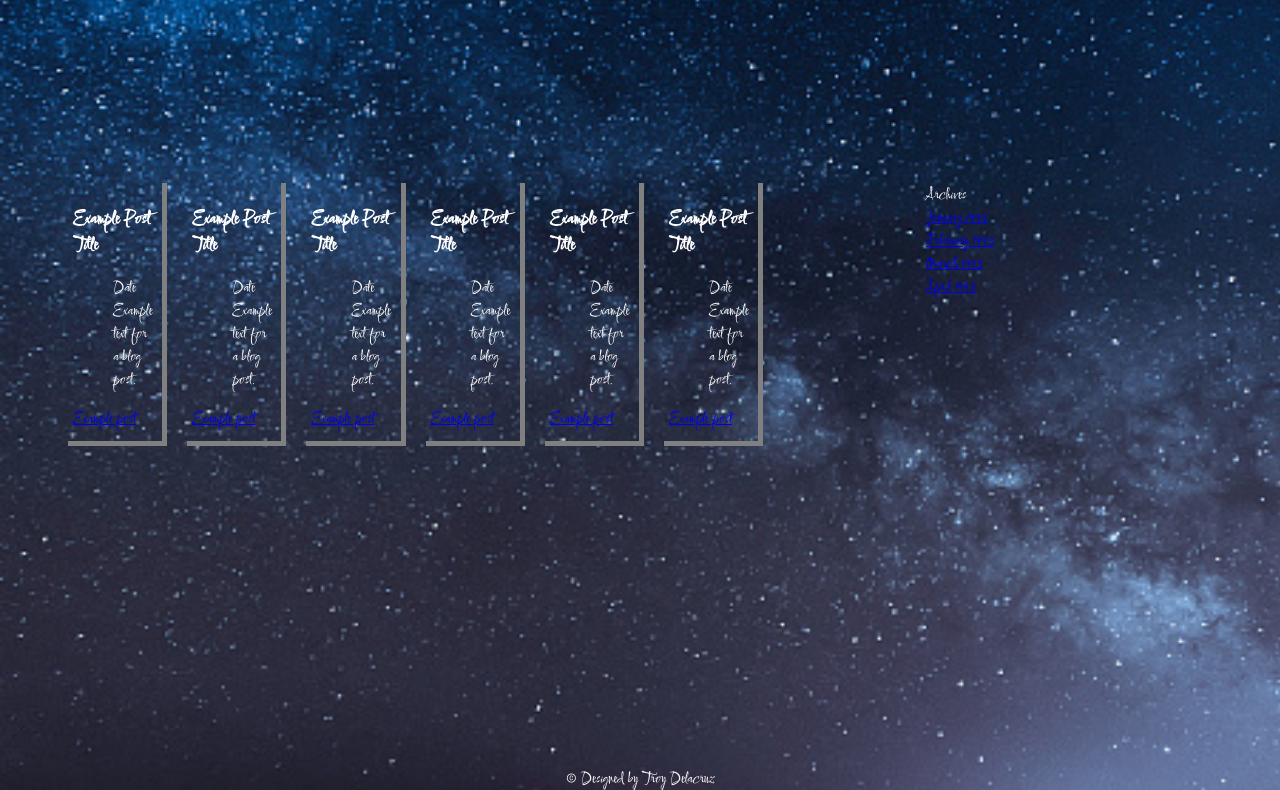
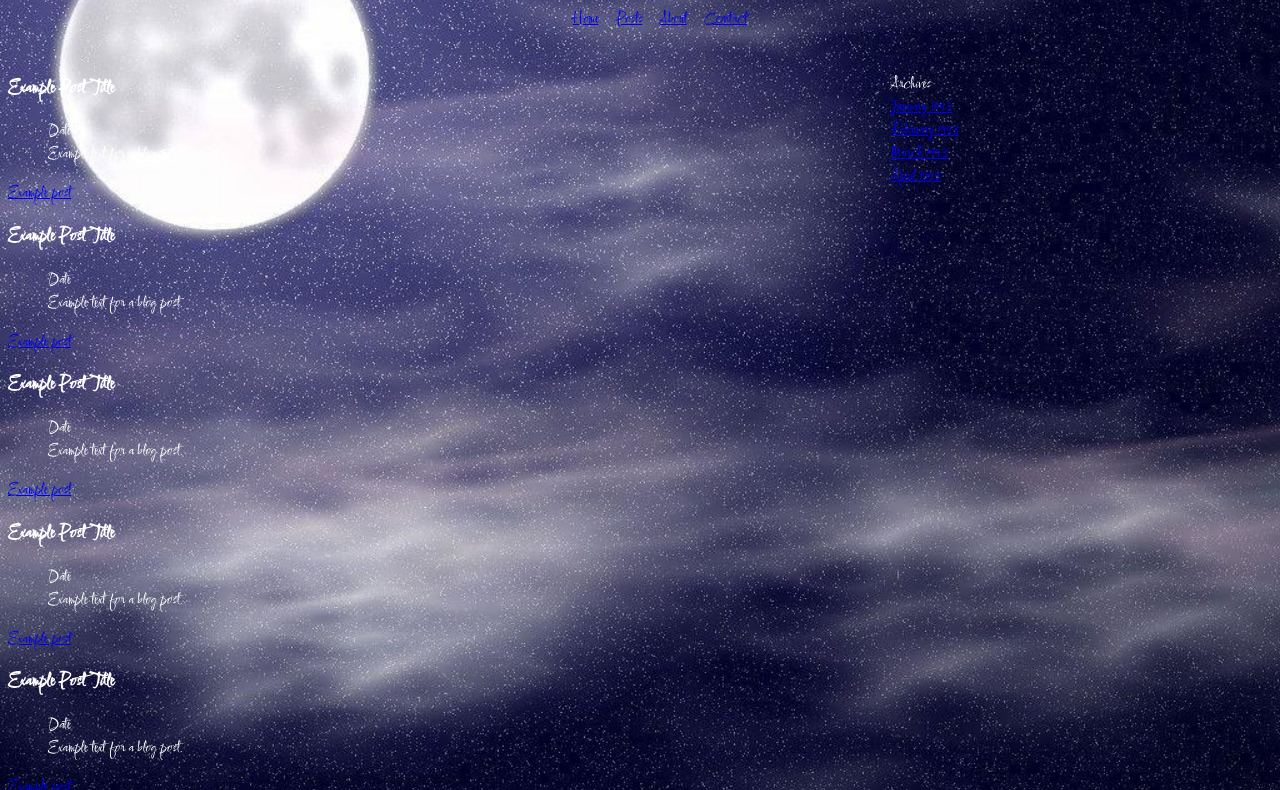
Before and after one commit to TroyDelacruz/Udacity, a plain HTML site: page blog-website-submission/HTML/index.html in a window 1280 px wide. Shown: the part 127-917 px from the top of the page. Drawn offline with Linux system fonts and the light colour scheme.

Commit message:
Finished fixing design, may adjust later.

```diff
--- a/blog-website-submission/CSS/blog.css
+++ b/blog-website-submission/CSS/blog.css
@@ -1,24 +1,19 @@
-h1 {
-    margin-left: 30px;
-    text-decoration: underline;
+header {
+    display: grid;
+    grid-area: hd;
+    justify-content: center;
 }
 
-input[type=text] {
-    float: right;
-    padding: 6px;
-    border: none;
-    margin-top: 8px;
-    margin-right: 16px;
-    font-size: 17px;
+.sidebar {
+    display: grid;
+    grid-area: sd;
+    justify-content: flex-start;
 }
 
 .content {
-    display: grid;
     grid-area: main;
-    grid-template-columns: 50% 50%;
-    grid-template-rows: 50% 50%;
 }
 
-.footer {
+footer {
     grid-area: ft;
 }
--- a/blog-website-submission/CSS/main.css
+++ b/blog-website-submission/CSS/main.css
@@ -6,7 +6,7 @@
 
 body {
     font-family: 'Comforter', cursive, monospace;
-    background-image: url(../Images/starryimg1.jpg);
+    background-image: url(../Images/moonimg4.jpg);
     background-repeat: no-repeat;
     background-size: cover;
     color: white;
@@ -14,19 +14,12 @@ body {
 
 .container {
     display: grid;
-    grid-template-columns: 300px 300px 300px;
-    grid-template-rows: 250px 600px;
+    grid-template-columns: 1fr 1fr 1fr;
+    grid-template-rows: auto;
     grid-template-areas:
-    "hd hd hd hd hd"
-    "sd sd main main main"
-    "ft ft ft ft ft";
-    padding: 25px;
-    margin: 20px;
+    "hd hd hd hd"
+    "sd sd main main"
+    "ft ft ft ft";
+    grid-gap: 10px;
+    height: calc(100vh - 10px);
 }
-
-.box {
-    display: flex;
-    align-items: flex-start;
-    justify-content: space-evenly;
-    width: 100%;
-}
--- a/blog-website-submission/CSS/navbar.css
+++ b/blog-website-submission/CSS/navbar.css
@@ -3,11 +3,6 @@
     list-style: none;
     justify-content: space-between;
     align-items: center;
-}
-
-.navbar {
-    overflow: hidden;
-    list-style: none;
 }
 
 .nav-links li {
@@ -18,6 +13,10 @@
     list-style: none;
 }
 
-.navbar a:hover {
+.nav-links a:hover {
     color: lightseagreen;
 }
+
+.nav-links-2 a:hover {
+    color: lightseagreen;
+}
--- a/blog-website-submission/CSS/styles.css
+++ b/blog-website-submission/CSS/styles.css
@@ -1,8 +1,3 @@
-.header {
-    display: grid;
-    grid-area: hd;
-}
-
 h1 {
     text-align: center;
     margin-left: 30px;
@@ -12,24 +7,11 @@ ul {
     list-style: none;
 }
 
-.sidebar {
-    display: grid;
-    grid-template-columns: 50% 50%;
-    grid-template-rows: 50% 50%;
-    grid-area: sd;
+input[type=text] {
+    float: right;
+    padding: 6px;
+    border: none;
+    margin-top: 8px;
+    margin-right: 16px;
+    font-size: 17px;
 }
-
-.blogs {
-    box-shadow: 5px 5px grey;
-    padding: 10px;
-    margin: 10px;
-}
-
-.content {
-    grid-area: main;
-}
-
-.footer {
-    display: grid;
-    grid-area: ft;
-}
--- a/blog-website-submission/HTML/index.html
+++ b/blog-website-submission/HTML/index.html
@@ -15,85 +15,73 @@
 
 <body>
     <div class="container">
-        <header class="header box">
-            <h1>The Majestic Moon</h1>
+        <header>
+            <h1><u>The Majestic Moon</u></h1>>
             <ul class="nav-links">
-                <li class="nav-item"><a href=#>Home</a></li>
-                <li class="nav-item"><a href="#">Posts</a></li>
-                <li class="nav-item"><a href="#">About</a></li>
-                <li class="nav-item"><a href="#">Contact</a></li>
+                <li><a href=#>Home</a></li>
+                <li><a href="#">Posts</a></li>
+                <li><a href="#">About</a></li>
+                <li><a href="#">Contact</a></li>
             </ul>
         </header>
 
-        <div class="sidebar box">
+        <div class="sidebar">
             <section>
-                <div class="blogs">
                 <h3>Example Post Title</h3>
                 <ul>
                     <li>Date</li>
                     <li>Example text for a blog post.</li>
                 </ul>
                 <a href="../HTML/post.html" target="_blank">Example post</a>
-                </div>
             </section>
 
             <section>
-                <div class="blogs">
                 <h3>Example Post Title</h3>
                 <ul>
                     <li>Date</li>
                     <li>Example text for a blog post.</li>
                 </ul>
                 <a href="../HTML/post.html" target="_blank">Example post</a>
-                </div>
             </section>
 
             <section>
-                <div class="blogs">
                 <h3>Example Post Title</h3>
                 <ul>
                     <li>Date</li>
                     <li>Example text for a blog post.</li>
                 </ul>
                 <a href="../HTML/post.html" target="_blank">Example post</a>
-                </div>
             </section>
 
             <section>
-                <div class="blogs">
                 <h3>Example Post Title</h3>
                 <ul>
                     <li>Date</li>
                     <li>Example text for a blog post.</li>
                 </ul>
                 <a href="../HTML/post.html" target="_blank">Example post</a>
-                </div>
             </section>
 
             <section>
-                <div class="blogs">
                 <h3>Example Post Title</h3>
                 <ul>
                     <li>Date</li>
                     <li>Example text for a blog post.</li>
                 </ul>
                 <a href="../HTML/post.html" target="_blank">Example post</a>
-                </div>
             </section>
 
             <section>
-                <div class="blogs">
                 <h3>Example Post Title</h3>
                 <ul>
                     <li>Date</li>
                     <li>Example text for a blog post.</li>
                 </ul>
                 <a href="../HTML/post.html" target="_blank">Example post</a>
-                </div>
             </section>
         </div>
 
-        <div class="content box">
+        <div class="content">
             <ul class="nav-links-2">
                 <li>Archives</li>
                 <li><a href="#">January 1993</a></li>
@@ -103,9 +91,7 @@
             </ul>
         </div>
 
-        <div class="footer box">
         <footer> &copy; Designed by Troy Delacruz</footer>
-        </div>
 
     </div>
 
```
Also changed, not shown: blog-website-submission/HTML/post.html (+5 -8 lines), blog-website-submission/Images/moonimg4.jpg (added). Lines whose indentation alone changed are shown as unchanged.
